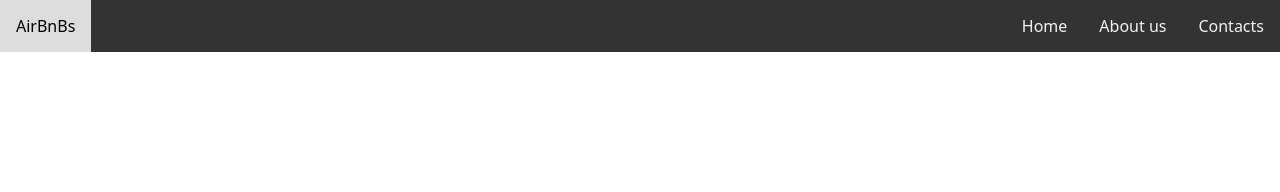
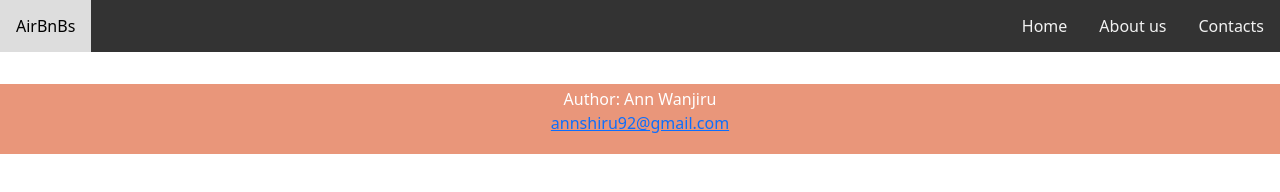
Before and after one commit to annmutemi/Airbnb, a plain HTML site: page index.html in a window 1280 px wide. Drawn offline with nearby package versions, Linux system fonts and the light colour scheme; no server answers.

Commit message:
Minimal viable Product

```diff
--- a/index.html
+++ b/index.html
@@ -28,4 +28,9 @@
   <link href="https://cdn.jsdelivr.net/npm/bootstrap@5.3.3/dist/css/bootstrap.min.css" rel="stylesheet">
 </body>
 
+<footer>
+  <p>Author: Ann Wanjiru<br>
+  <a href="mailto:annshiru92@gmail.com">annshiru92@gmail.com</a></p>
+</footer>
+
 </html>
--- a/style.css
+++ b/style.css
@@ -33,3 +33,10 @@ ul{
   div{
     justify-content: space-between;
   }
+
+  footer {
+    text-align: center;
+    padding: 3px;
+    background-color: DarkSalmon;
+    color: white;
+  }
```
Also changed, not shown: 1 other file.
